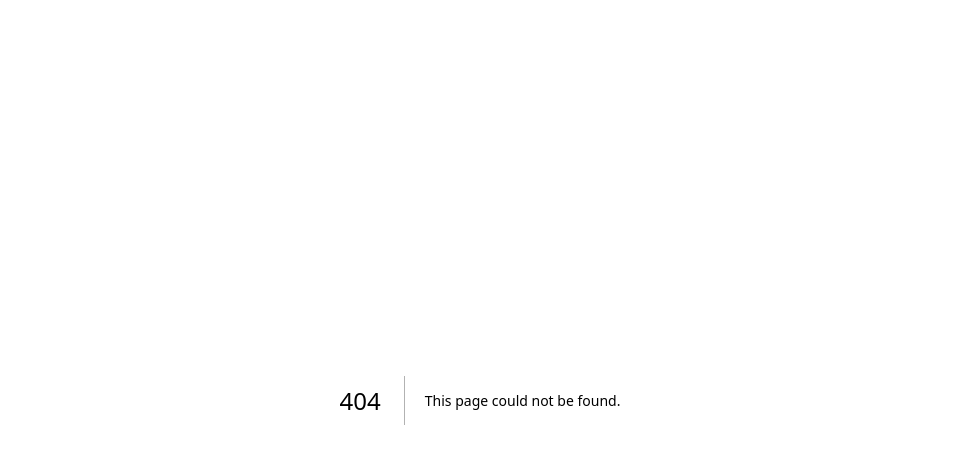
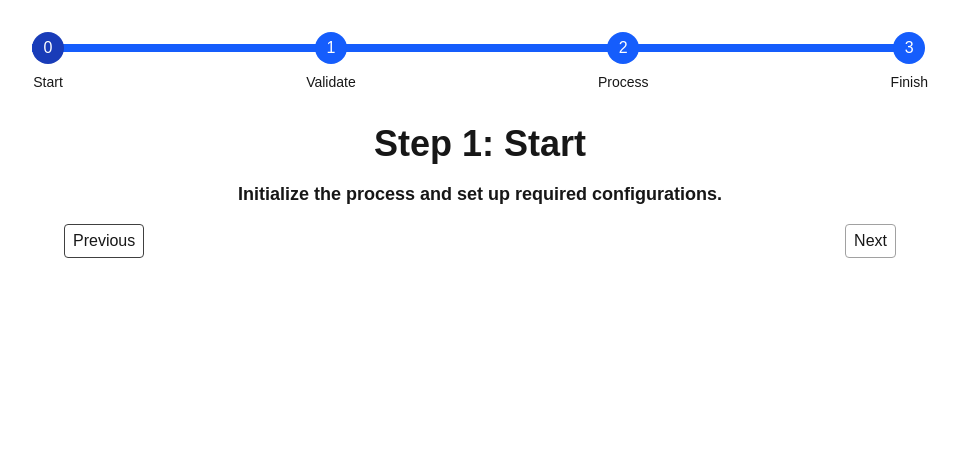
Before and after one commit to harshith-ashvi/react-machine-coding, a Next.js app: page /multi-step in a window 1280 px wide. Before the commit this address had no page. Shown: the top 464 px of the page, without its empty margins (160-1119 px from the left). Built offline with nearby package versions, Linux system fonts and the light colour scheme.

Commit message:
add multi step component

```diff
--- /dev/null
+++ b/src/app/multi-step/page.tsx
@@ -0,0 +1,32 @@
+"use client";
+
+import Stepper from "./stepper";
+
+const steps = [
+  {
+    title: "Start",
+    content: "Initialize the process and set up required configurations.",
+  },
+  {
+    title: "Validate",
+    content: "Check all inputs and ensure the data is correct.",
+  },
+  {
+    title: "Process",
+    content: "Run the main logic and handle the core functionality.",
+  },
+  {
+    title: "Finish",
+    content: "Complete the process and clean up resources.",
+  },
+];
+
+const MultiStep = () => {
+  return (
+    <div className="max-w-4xl mx-auto pt-8">
+      <Stepper steps={steps} />
+    </div>
+  );
+};
+
+export default MultiStep;
--- /dev/null
+++ b/src/app/multi-step/stepper.tsx
@@ -0,0 +1,60 @@
+"use client";
+
+import { cn } from "@/lib/utils";
+import { useState } from "react";
+
+interface StepperProps {
+  steps: { title: string; content: string }[];
+}
+
+const Stepper = ({ steps }: StepperProps) => {
+  const [currentStep, setCurrentStep] = useState(0);
+  return (
+    <div>
+      <div className="flex items-center justify-between relative">
+        {steps.map((step, index) => {
+          return (
+            <div key={index} className="flex flex-col items-center gap-2 z-2">
+              <p
+                className={cn(
+                  "size-4 bg-blue-600 text-white flex items-center justify-center rounded-4xl p-4",
+                  currentStep === index ? "bg-blue-800" : ""
+                )}
+              >
+                {index}
+              </p>
+              <p className="font-medium text-sm ">{step.title}</p>
+            </div>
+          );
+        })}
+        <div className="h-2 w-[98%] bg-blue-600 absolute inset-x-0 top-3 " />
+      </div>
+      <div className="flex flex-col items-center justify-center mt-8 gap-4">
+        <h4 className="font-bold text-4xl">
+          Step {currentStep + 1}: {steps[currentStep].title}
+        </h4>
+        <p className="font-bold text-center text-lg">
+          {steps[currentStep].content}
+        </p>
+        <div className="flex items-center justify-between px-8 w-full">
+          <button
+            className="border border-neutral-400 rounded px-2 py-1 cursor-pointer hover:bg-neutral-800 disabled:border-neutral-700 disabled:hover:bg-neutral-950"
+            disabled={currentStep === 0}
+            onClick={() => setCurrentStep(currentStep - 1)}
+          >
+            Previous
+          </button>
+          <button
+            className="border border-neutral-400 rounded px-2 py-1 cursor-pointer hover:bg-neutral-800 disabled:border-neutral-700 disabled:hover:bg-neutral-950"
+            disabled={currentStep === steps.length - 1}
+            onClick={() => setCurrentStep(currentStep + 1)}
+          >
+            Next
+          </button>
+        </div>
+      </div>
+    </div>
+  );
+};
+
+export default Stepper;
```
